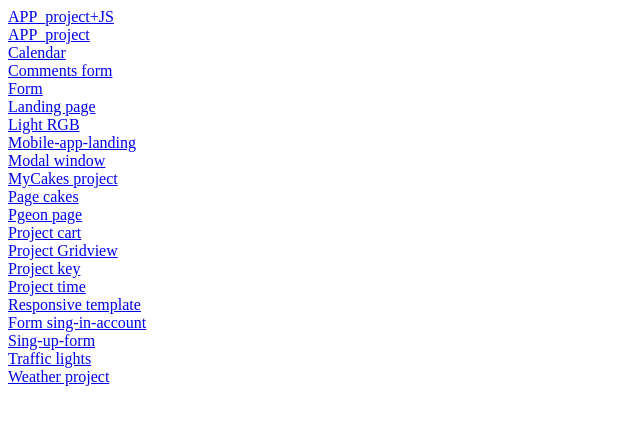
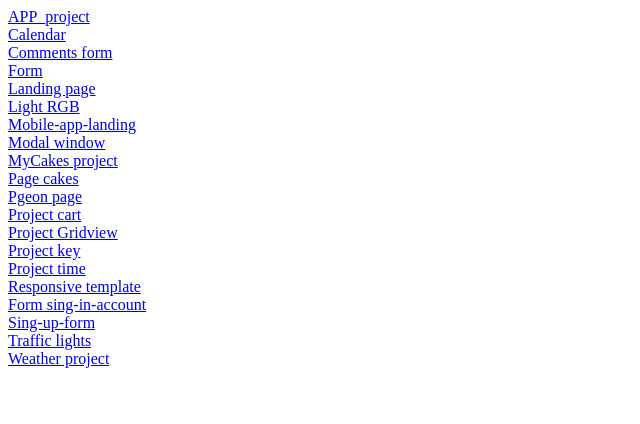
Before and after one commit to olgazagoruiko/first_projects, a plain HTML site: page index.html in a window 1280 px wide. Shown: the whole page, without its empty margins (0-640 px from the left). Drawn offline with Linux system fonts and the light colour scheme.

Commit message:
three commit

```diff
--- a/index.html
+++ b/index.html
@@ -7,7 +7,6 @@
   <title>First projects</title>
 </head>
 <body>
-  <div><a href="./APP_project+JS/">APP_project+JS</a></div>
   <div><a href="./APP_project/">APP_project</a></div>
   <div><a href="./Calendar/">Calendar</a></div>
   <div><a href="./Comments_form/">Comments form</a></div>
```
